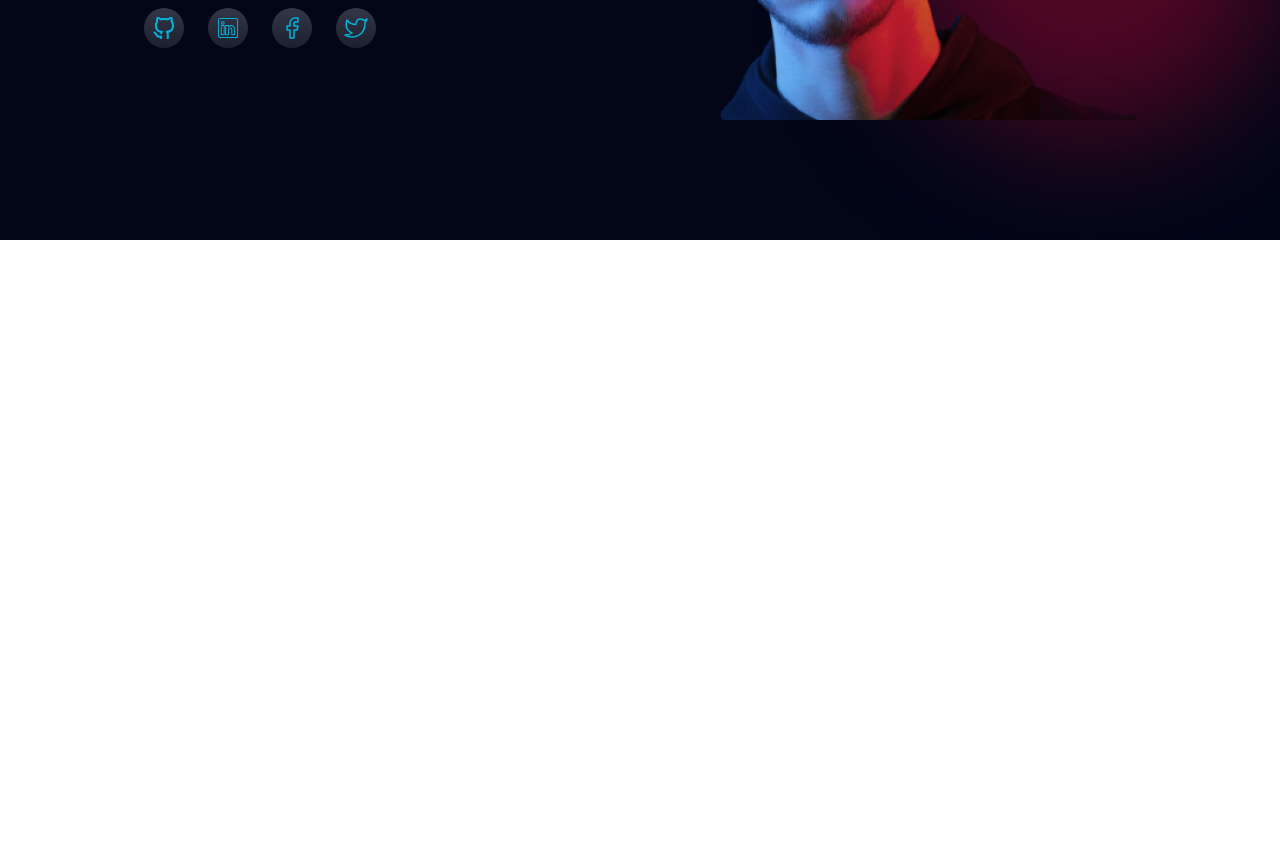
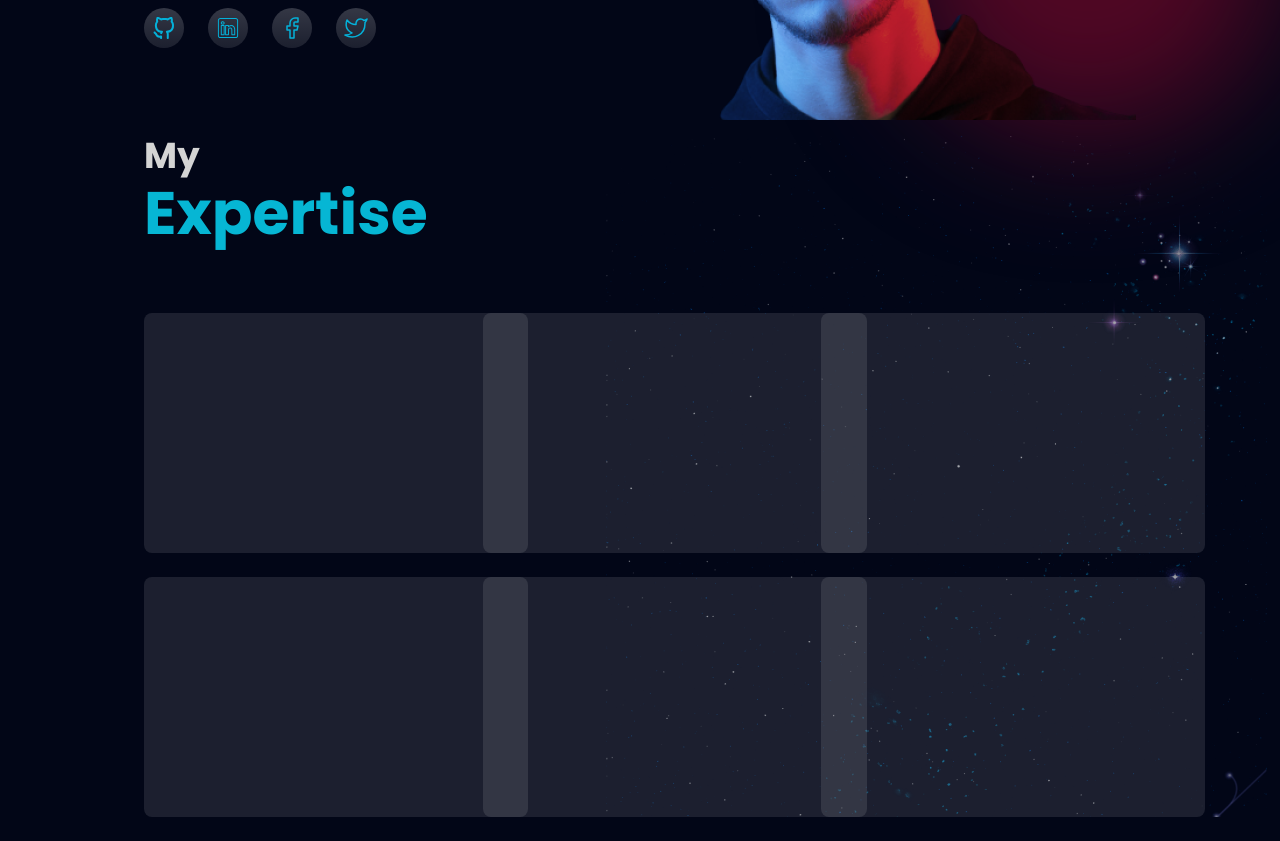
Before and after one commit to hallucinogenizer/portfolio-template, a React (Vite) app: page / in a window 1280 px wide. Shown: the part 560-1401 px from the top of the page. Before the commit the page ends 800 px from the top, so only its background shows below. Built offline with nearby package versions, Linux system fonts and the light colour scheme.

Commit message:
My Expertise section skeleton

```diff
--- a/src/App.tsx
+++ b/src/App.tsx
@@ -1,4 +1,5 @@
 import { HeroSection } from "./components/HeroSection/HeroSection";
+import MyExpertiseSection from "./components/MyExpertiseSection/MyExpertiseSection";
 import { TopNavBar } from "./components/TopNavBar/TopNavBar";
 
 function App() {
@@ -6,6 +7,7 @@ function App() {
     <div className="bg-slate-950 w-full min-h-screen py-6">
       <TopNavBar />
       <HeroSection />
+      <MyExpertiseSection />
     </div>
   );
 }
--- /dev/null
+++ b/src/components/MyExpertiseSection/MyExpertiseSection.tsx
@@ -0,0 +1,30 @@
+import BackgroundStarsImage from "../../assets/bg-stars.png";
+import SkillCard from "./SkillCard";
+export default function MyExpertiseSection() {
+  return (
+    <div
+      className="px-36 flex flex-col gap-16 bg-right-top bg-no-repeat"
+      style={{ backgroundImage: `url("${BackgroundStarsImage}")` }}
+    >
+      <SectionHeading />
+      <SkillCards />
+    </div>
+  );
+}
+
+const SectionHeading = () => (
+  <h1 className="leading-10 font-['Poppins']">
+    <span className="text-neutral-300 text-4xl font-medium">My</span>
+    <br />
+    <span className="text-cyan-500 text-6xl font-semibold ">Expertise</span>
+  </h1>
+);
+
+const SkillCards = () => <div className='grid grid-cols-3 gap-6'>
+    <SkillCard />
+    <SkillCard />
+    <SkillCard />
+    <SkillCard />
+    <SkillCard />
+    <SkillCard />
+</div>
--- /dev/null
+++ b/src/components/MyExpertiseSection/SkillCard.tsx
@@ -0,0 +1,3 @@
+export default function SkillCard() {
+    return <div className="w-96 h-60 bg-white bg-opacity-10 rounded-lg" />
+}
```
Also changed, not shown: src/assets/bg-stars.png (added).
